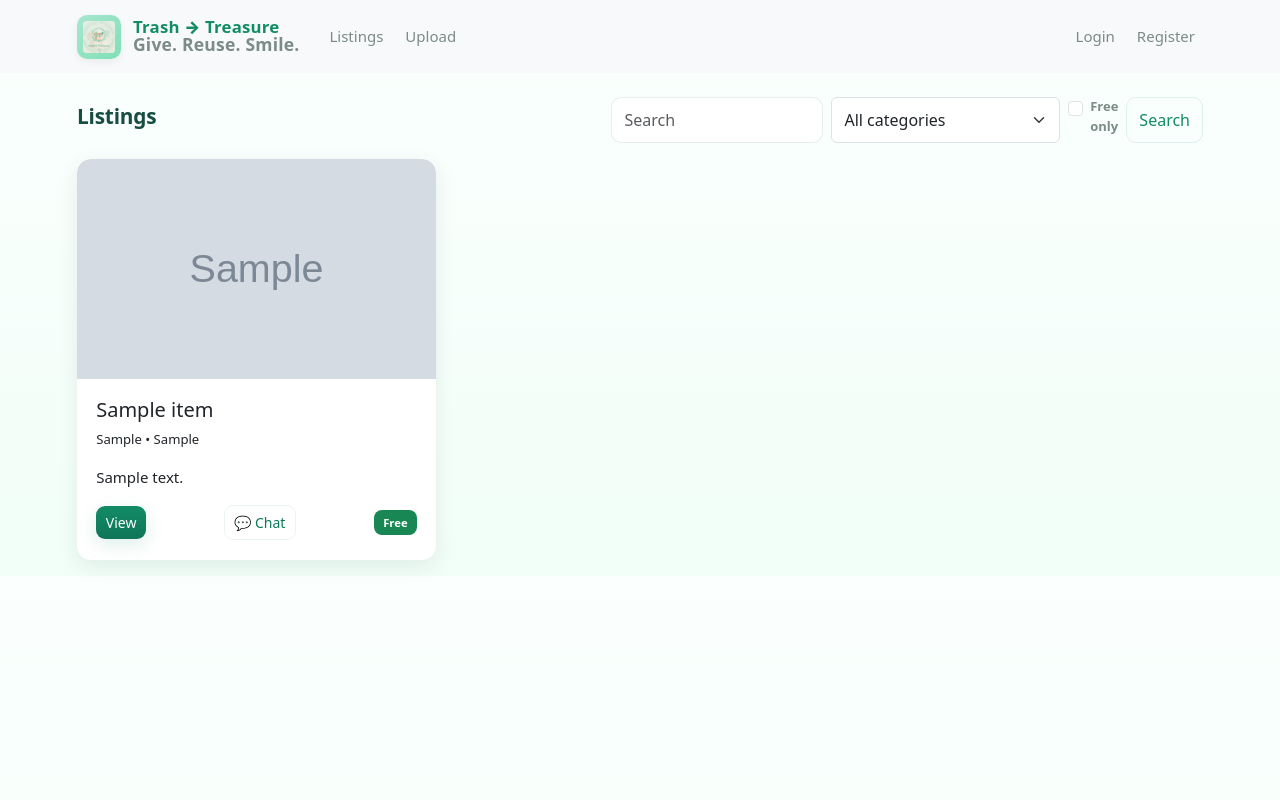
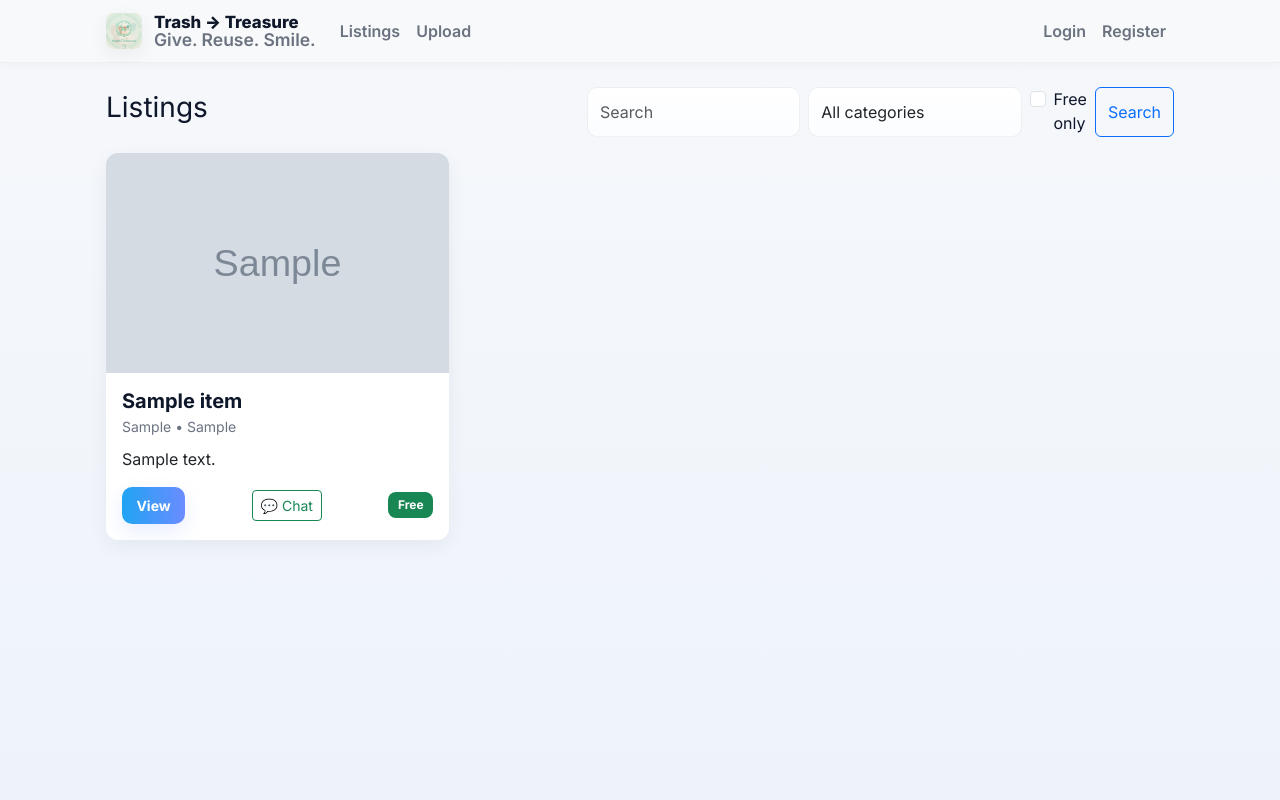
Before and after one commit to Vandanaa2308/Trash2treasure, a Flask app: page /listings in a window 1280 px wide. Run offline with Flask 3, Linux system fonts and the light colour scheme; tables that the repository leaves empty hold one stand-in row (values such as "Sample post"); grey boxes marked "Sample" are stand-in pictures.

Commit message:
Updated CSS design

```diff
--- a/static/css/styles.css
+++ b/static/css/styles.css
@@ -1,201 +1,205 @@
-/* static/css/styles.css
-   Pastel green aesthetic, modern cards, clean forms, subtle shadows.
-*/
+/* styles.css - modern theme for Stash2Treasure */
 
-/* --- Base variables --- */
+/* --- Google font import (place this at top of stylesheet) --- */
+@import url('https://fonts.googleapis.com/css2?family=Inter:wght@300;400;600;700;800&display=swap');
+
 :root{
-  --bg:#f7fdfa;           /* very light mint */
-  --card:#ffffff;         /* card bg */
-  --accent:#a8e6cf;       /* pastel green */
-  --accent-2:#7ee0b6;
-  --muted:#7b8b86;        /* grey-green */
-  --primary:#128c65;      /* darker green for CTAs */
-  --soft:#e9f9f2;         /* soft tint for sections */
-  --danger:#e06b6b;
-  --glass: rgba(255,255,255,0.65);
-  --radius:14px;
-  --shadow: 0 6px 20px rgba(16,32,24,0.08);
-  --shadow-sm: 0 3px 10px rgba(16,32,24,0.06);
-  --max-width:1150px;
-  font-family: Inter, "Segoe UI", Roboto, -apple-system, "Helvetica Neue", Arial;
+  /* color palette - tweak these */
+  --bg: #f6f8fb;               /* page background */
+  --card: #ffffff;             /* card background */
+  --muted: #6b7280;            /* muted text */
+  --accent: #20a4f3;           /* primary accent */
+  --accent-2: #6a8cff;         /* secondary accent */
+  --success: #22c55e;
+  --danger: #ef4444;
+  --glass: rgba(255,255,255,0.6);
+  --shadow: 0 6px 20px rgba(19, 24, 46, 0.06);
+  --radius: 12px;
+  --radius-sm: 8px;
+  --container-max: 1100px;
+  --text: #0f172a;
 }
 
-/* --- Page background --- */
+/* reset / base */
+* { box-sizing: border-box; }
+html,body { height: 100%; }
 body{
-  background: linear-gradient(180deg, #fbfffd 0%, #f1fef8 100%);
-  color:#223232;
+  margin:0;
+  font-family: Inter, system-ui, -apple-system, "Segoe UI", Roboto, "Helvetica Neue", Arial;
+  background: linear-gradient(180deg, #f6f8fb 0%, #eef3fb 100%);
+  color: var(--text);
   -webkit-font-smoothing:antialiased;
   -moz-osx-font-smoothing:grayscale;
-  font-size:15px;
+  line-height:1.5;
+  font-size:16px;
 }
 
-/* Container */
-.container{
-  max-width:var(--max-width);
+/* container */
+.container {
+  max-width: var(--container-max);
+  margin: 0 auto;
+  padding-left: 1rem;
+  padding-right: 1rem;
 }
 
-/* --- NAVBAR --- */
-.navbar{
-  background: transparent;
-  padding: 0.6rem 0;
+/* NAVBAR */
+.navbar {
+  background: rgba(255,255,255,0.8);
+  backdrop-filter: blur(6px);
+  border-bottom: 1px solid rgba(15,23,42,0.04);
+  box-shadow: 0 2px 10px rgba(16,24,40,0.03);
 }
-.navbar .navbar-brand{
-  font-weight:700;
-  color:var(--primary);
-  letter-spacing:0.2px;
-  display:flex;
-  align-items:center;
-  gap:10px;
+.navbar .navbar-brand {
+  display:flex; align-items:center; gap:0.6rem; font-weight:700; color:var(--text);
 }
-.navbar .nav-link{
-  color:var(--muted);
-  margin-left:6px;
-  transition: color .18s ease;
+.navbar .navbar-brand img { height:36px; border-radius:8px; box-shadow:var(--shadow); }
+.navbar .nav-link { color:var(--muted); font-weight:600; transition:color .18s, transform .12s; }
+.navbar .nav-link:hover { color:var(--accent); transform:translateY(-1px); }
+.navbar-toggler { border:1px solid rgba(15,23,42,0.06); }
+
+/* HERO area above listings (optional) */
+.hero {
+  background: linear-gradient(90deg, rgba(32,164,243,0.09), rgba(106,140,255,0.06));
+  padding: 28px;
+  border-radius: var(--radius);
+  margin-bottom:1.1rem;
+  border: 1px solid rgba(15,23,42,0.03);
 }
-.navbar .nav-link:hover{ color:var(--primary); }
+.hero h1 { margin:0; font-size:1.5rem; font-weight:700; color:var(--text); }
+.hero p { margin:6px 0 0; color:var(--muted); }
 
-/* --- logo image (small) --- */
-.site-logo{
-  width:44px;
-  height:44px;
-  display:inline-block;
-  border-radius:10px;
-  background:linear-gradient(135deg,var(--accent),var(--accent-2));
-  box-shadow:var(--shadow-sm);
-  padding:6px;
+/* Search/filter form (listings top) */
+.filter-bar{
+  display:flex; gap:0.6rem; align-items:center; flex-wrap:wrap;
+}
+.filter-bar .form-control, .filter-bar .form-select {
+  min-width:140px;
+  border-radius:8px; padding:0.5rem .75rem;
+  border:1px solid rgba(15,23,42,0.06);
+}
+.filter-bar .btn-outline-primary {
+  border-radius:8px;
+  padding:.45rem .75rem;
 }
 
-/* --- hero / headings --- */
-h1,h2,h3{
-  color:#184d41;
+/* CARDS / LISTINGS */
+.row { margin: 0 -0.5rem; }
+.card {
+  background: var(--card);
+  border-radius: var(--radius);
+  box-shadow: var(--shadow);
+  border: none;
+  overflow: hidden;
+  transition: transform .18s, box-shadow .18s;
+}
+.card:hover { transform: translateY(-6px); box-shadow: 0 18px 36px rgba(19,24,46,0.08); }
+
+.card-img-top { width:100%; height:220px; object-fit:cover; display:block; }
+.no-image { background: linear-gradient(180deg,#f3f6fb,#ffffff); min-height:220px; display:flex; align-items:center; justify-content:center; color:var(--muted); }
+
+.card-body { padding:1rem; }
+.card-title { font-weight:700; margin-bottom:0.2rem; color:var(--text); }
+.card-text.small { color:var(--muted); margin-bottom:0.6rem; }
+.card .badge {
   font-weight:700;
-  letter-spacing:-0.2px;
-}
-h3{ font-size:1.3rem; }
-
-/* --- Cards --- */
-.card{
-  border:0;
-  background:var(--card);
-  border-radius:var(--radius);
-  box-shadow:var(--shadow);
-  overflow:hidden;
-}
-.card .card-body{ padding:1.2rem; }
-
-/* Item card specifics */
-.card-img-top{
-  border-top-left-radius:var(--radius);
-  border-top-right-radius:var(--radius);
-}
-.item-card .card-body{ padding:1rem 1rem 1.2rem; }
-
-/* No image placeholder */
-.no-image{
-  background: linear-gradient(90deg,#f3fff7,#f7fff7);
-  color:var(--muted);
-  border-radius:var(--radius);
+  border-radius:8px;
+  padding:.45rem .6rem;
 }
 
-/* --- Buttons --- */
-.btn-primary{
-  background: linear-gradient(180deg,var(--primary), #0f7558);
-  border:0;
-  box-shadow: 0 6px 18px rgba(18,140,101,0.14);
-  border-radius:10px;
-  padding:8px 14px;
+/* price badge */
+.badge-price { background: linear-gradient(90deg,var(--accent),var(--accent-2)); color:white; box-shadow:0 6px 18px rgba(32,164,243,0.15); }
+
+/* item detail page */
+.item-page .card { box-shadow:none; border-radius:12px; }
+.item-page h3 { margin-top:0; font-size:1.45rem; }
+
+/* contact card */
+.card.p-3 { background: linear-gradient(180deg,#fff,#fbfdff); }
+
+/* BUTTONS - primary + secondary styles */
+.btn-primary {
+  background: linear-gradient(90deg,var(--accent),var(--accent-2));
+  border: 0;
+  color: #fff;
+  padding: .5rem .9rem;
+  border-radius: 10px;
+  font-weight:700;
+  box-shadow: 0 8px 20px rgba(106,140,255,0.15);
+  transition: transform .12s, box-shadow .12s, filter .12s;
 }
-.btn-primary:hover{ transform:translateY(-1px); }
-.btn-outline-primary{
-  border-radius:10px;
-  border:1px solid rgba(18,140,101,0.12);
-  color:var(--primary);
-}
-.btn-outline-success{
-  border-radius:10px;
-  color:#0b7a57;
-  border:1px solid rgba(7,120,90,0.08);
+.btn-primary:hover { transform: translateY(-3px); filter:brightness(1.04); box-shadow: 0 18px 36px rgba(32,164,243,0.12); }
+
+.btn-outline-secondary {
+  border-radius: 10px;
+  border:1px solid rgba(15,23,42,0.06);
+  color:var(--text);
+  background: transparent;
+  padding: .48rem .85rem;
 }
 
-/* small buttons in cards */
-.btn-sm{
-  padding:.4rem .6rem;
-  border-radius:9px;
+/* form inputs */
+.form-control, .form-select, textarea {
+  border-radius: 10px;
+  padding: .6rem .75rem;
+  border:1px solid rgba(15,23,42,0.06);
+  background: linear-gradient(180deg,#fff,#fbfdff);
+  transition: box-shadow .12s, border-color .12s;
+}
+.form-control:focus, .form-select:focus, textarea:focus {
+  outline: none;
+  border-color: rgba(106,140,255,0.9);
+  box-shadow: 0 8px 30px rgba(106,140,255,0.06);
 }
 
-/* full width CTA */
-.w-100.btn{
-  border-radius:10px;
+/* small text & helper */
+.text-muted { color:var(--muted) !important; }
+
+/* FOOTER */
+.site-footer {
+  margin-top:2.2rem; padding:1.4rem; text-align:center;
+  color:var(--muted); font-size:0.95rem;
+  background: transparent;
 }
 
-/* --- badges --- */
-.badge{
-  border-radius:8px;
-  padding:.45rem .6rem;
-  font-weight:600;
+/* responsive grid tweaks for cards */
+@media (min-width: 992px) {
+  .col-md-4 { padding: 0 .6rem; }
+  .row { margin: 0 -0.6rem; }
+}
+@media (max-width: 991px) {
+  .hero { padding: 18px; border-radius: 10px; }
+  .card-img-top { height:180px; }
+  .navbar .nav-link { font-size:15px; }
 }
 
-/* --- forms --- */
-.form-control{
-  border:1px solid rgba(26,44,38,0.08);
-  border-radius:10px;
-  padding:10px 12px;
-  box-shadow:none;
-}
-.form-control:focus{
-  border-color:var(--accent-2);
-  box-shadow:0 6px 18px rgba(124,209,179,0.14);
+/* upload image preview */
+.upload-preview {
+  width:100%; height:200px; border-radius:8px;
+  background: linear-gradient(180deg,#f8fafc,#fff); display:flex;align-items:center;justify-content:center;
+  border: 1px dashed rgba(15,23,42,0.06); color:var(--muted);
 }
 
-/* labels */
-label{ font-weight:600; color:var(--muted); font-size:13px; }
+/* small helpers */
+.center { text-align:center; }
+.mb-1 { margin-bottom:6px; }
+.mb-2 { margin-bottom:12px; }
+.mt-1 { margin-top:6px; }
 
-/* cards for forms */
-.card.p-3{ background:linear-gradient(180deg,#fff,#fbfffb); }
+/* profile card */
+.profile-card { padding:1rem; border-radius:var(--radius-sm); background:linear-gradient(180deg,#fff,#fbfdff); box-shadow:var(--shadow); }
+.profile-avatar { width:72px; height:72px; border-radius:14px; object-fit:cover; }
 
-/* --- listing grid --- */
-.row { gap: 1rem; }
-.col-md-4 { display:flex; }
-.col-md-4 .card{ flex:1; display:flex; flex-direction:column; }
+/* flash messages */
+.alert {
+  border-radius:10px; padding:.7rem 1rem; font-weight:600;
+  box-shadow: 0 6px 20px rgba(19,24,46,0.03);
+}
+.alert-success { background: linear-gradient(90deg,#ecfdf5,#ddf7e7); color:var(--success); border:1px solid rgba(34,197,94,0.08); }
+.alert-danger  { background: linear-gradient(90deg,#fff3f2,#fff0f0); color:var(--danger); border:1px solid rgba(239,68,68,0.06); }
 
-/* card body flexible to push button bottom */
-.card .card-body{ display:flex; flex-direction:column; justify-content:space-between; }
-
-/* --- chat area --- */
-.chat-panel{
-  border-radius:12px;
-  background:var(--soft);
-  padding:12px;
-  box-shadow:var(--shadow-sm);
+/* small-screen spacing adjustments */
+@media (max-width: 575px) {
+  .filter-bar { gap:0.4rem; }
+  .card-body { padding:.8rem; }
+  .btn-primary { padding:.45rem .7rem; font-size:14px; }
 }
-.chat-bubble{
-  display:inline-block;
-  padding:10px 12px;
-  border-radius:12px;
-  max-width:78%;
-}
-.chat-bubble.me{ background:linear-gradient(180deg,var(--primary), #0f7759); color:white; border-bottom-right-radius:4px;}
-.chat-bubble.them{ background:#ffffff; color:#16423a; border:1px solid rgba(16,66,54,0.04); }
-
-/* message timestamps */
-.msg-time{ font-size:12px; color:var(--muted); margin-top:4px; }
-
-/* message list scroll area */
-.msg-list{ max-height:360px; overflow:auto; padding:12px; }
-
-/* --- small util --- */
-.small.text-muted{ color:var(--muted) !important; }
-.center{ text-align:center; }
-
-/* --- footer --- */
-footer{ margin-top:3rem; padding:30px 0; color:var(--muted); font-size:14px; }
-
-/* --- responsive tweaks --- */
-@media (max-width:900px){
-  .card .card-body{ padding:0.9rem; }
-  .site-logo{ width:40px; height:40px; }
-}
-@media (max-width:560px){
-  .navbar .navbar-brand{ font-size:16px; }
-  .card .card-body { padding:0.8rem; }
-}
```
